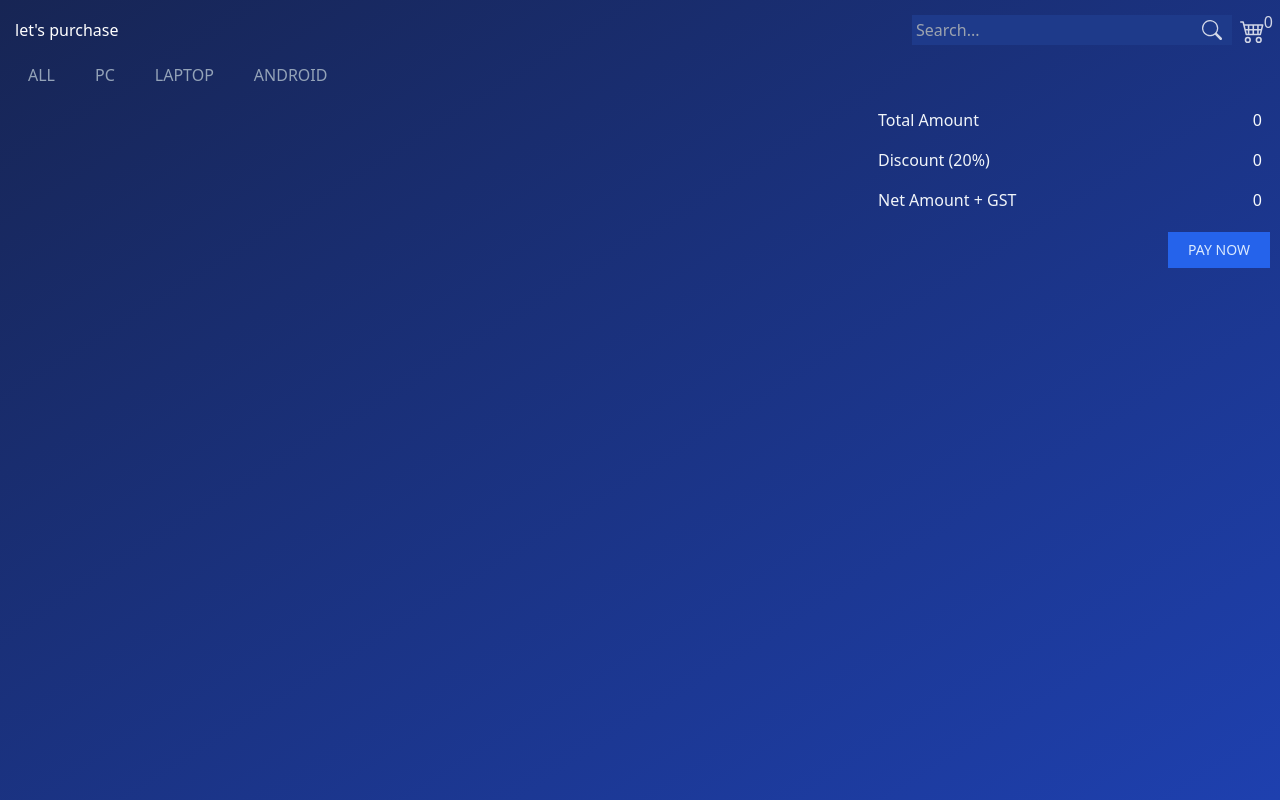
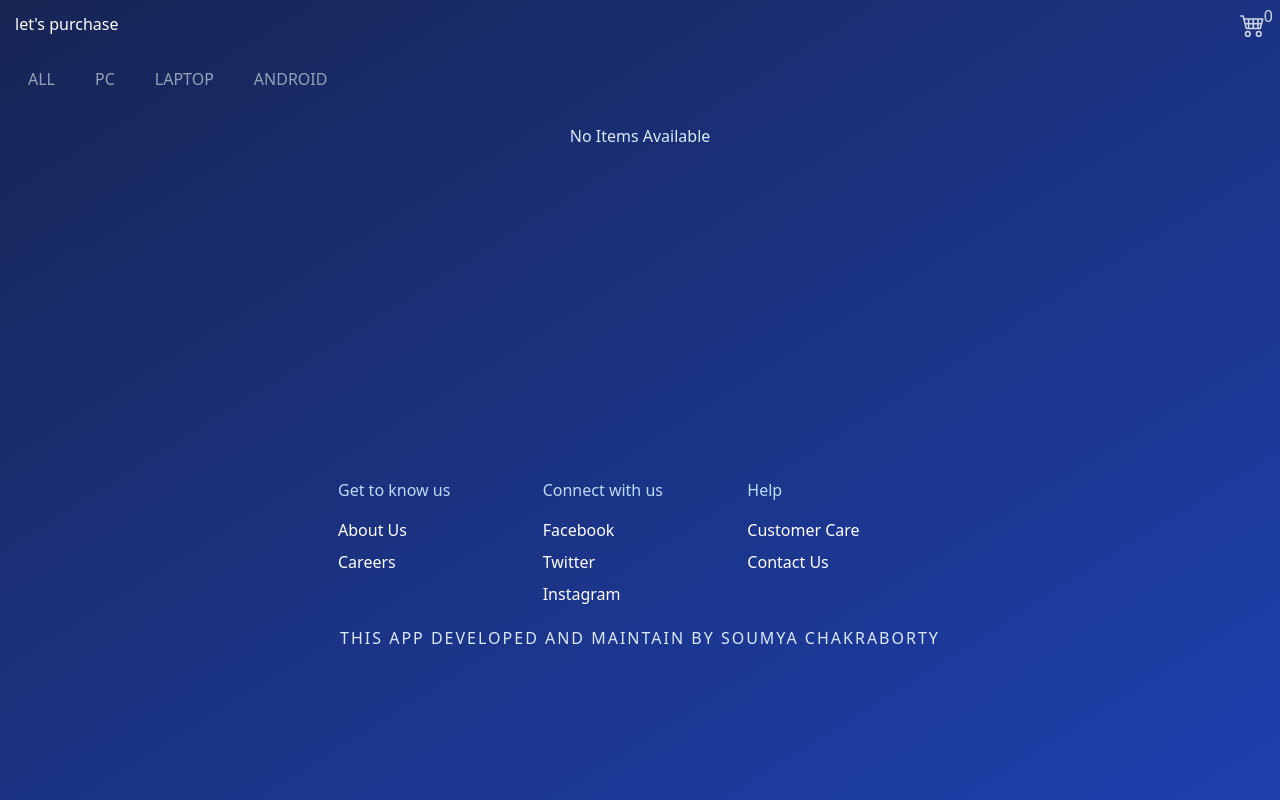
Before and after one commit to SOUMYA788/lets_purchase, a React (Create React App) app: page /cart in a window 1280 px wide. Built offline with nearby package versions, Linux system fonts and the light colour scheme.

Commit message:
Update Footer

```diff
--- a/src/App.js
+++ b/src/App.js
@@ -1,6 +1,6 @@
 import { useEffect, useState } from "react";
 import { BrowserRouter as Router, Routes, Route } from "react-router-dom";
-import { AllProducts, Cart, Header, ProductDetails, Products } from "./components";
+import { AllProducts, Cart, Footer, Header, ProductDetails, Products } from "./components";
 import { useCurrentLocalStorageState } from "./Context/LocalStorageDataContext";
 
 function App() {
@@ -25,21 +25,17 @@ function App() {
 
   return (
     <Router>
-      <div
-        className="App bg-gradient-to-br text-[1em] from-blue-950 to-blue-800
-        flex flex-col w-full h-[100dvh] p-[10px] overflow-y-scroll scroll-smooth select-none" focus="true">
-
+      <div className="App relative bg-gradient-to-br text-[1em] from-blue-950 to-blue-800 flex flex-col w-full h-[100dvh] px-[10px] py-1 overflow-hidden select-none">
         <Header />
-
-        <Routes>
-          <Route path="/" element={<AllProducts />} />
-          <Route path="/product/:catagory" element={<Products />} />
-          <Route path="/product/:catagory/:productName" element={<ProductDetails />} />
-          <Route path="/cart" element={<Cart />} />
-        </Routes>
-
-        {/* <Footer/> */}
-
+        <div className="w-full h-[calc(100%-100px)] overflow-y-scroll scroll-smooth">
+          <Routes>
+            <Route path="/" element={<AllProducts />} />
+            <Route path="/product/:catagory" element={<Products />} />
+            <Route path="/product/:catagory/:productName" element={<ProductDetails ProductDetailsMainHeight={"h-[calc(100dvh-100px)]"}/>} />
+            <Route path="/cart" element={<Cart />} />
+          </Routes>
+          <Footer />
+        </div>
       </div>
     </Router>
   );
--- /dev/null
+++ b/src/components/Layouts/Footer.jsx
@@ -0,0 +1,63 @@
+import React from 'react'
+import { Link } from 'react-router-dom'
+import { FooterLinksSet } from '../'
+
+export const Footer = () => {
+
+    const footerLinks = [
+        {
+            linkHeadding: "Get to know us",
+            links: [
+                {
+                    useLink: "/about",
+                    displayLink: "About Us"
+                }, {
+                    link: "/careers",
+                    displayLink: "Careers"
+                }
+            ]
+        }, {
+            linkHeadding: "Connect with us",
+            links: [
+                {
+                    useLink: "/",
+                    displayLink: "Facebook"
+                }, {
+                    link: "/",
+                    displayLink: "Twitter"
+                }, {
+                    link: "/",
+                    displayLink: "Instagram"
+                }
+            ]
+        }, {
+            linkHeadding: "Help",
+            links: [
+                {
+                    useLink: "/",
+                    displayLink: "Customer Care"
+                },{
+                    useLink: "/",
+                    displayLink: "Contact Us"
+                }
+            ]
+        }
+    ]
+
+    return (
+        <div className='w-full px-2 py-5 mx-auto flex flex-col gap-5 sm:w-[620px]'>
+            <div className='footerDiv w-full flex flex-col gap-[10px] text-white sm:flex-row'>
+                {
+                    footerLinks && footerLinks.map((footerLink, indx) => (
+                        <FooterLinksSet footerLinkHeadding={footerLink?.linkHeadding} footerLinks={footerLink?.links} />
+                    ))
+                }
+            </div>
+
+            <div className="watermark w-full ">
+                <p className="text-blue-100 text-center tracking-[2px]">THIS APP DEVELOPED AND MAINTAIN BY SOUMYA CHAKRABORTY</p>
+            </div>
+
+        </div>
+    )
+}
--- /dev/null
+++ b/src/components/Layouts/FooterLinksSet.jsx
@@ -0,0 +1,17 @@
+import React from 'react'
+import { Link } from 'react-router-dom'
+
+export const FooterLinksSet = ({ footerLinkHeadding, footerLinks }) => {
+    return (
+        <div className="w-full flex flex-col gap-2 sm:w-[200px]">
+            <h1 className='text-blue-200 py-2'>{footerLinkHeadding}</h1>
+            {
+                footerLinks && footerLinks.map((links, indx) => (
+                    <Link to={links?.link} key={`footerLink_${links?.displayLink}_${indx}`}>
+                         {links?.displayLink}
+                    </Link>
+                ))
+            }
+        </div>
+    )
+}
--- a/src/components/Layouts/Header.jsx
+++ b/src/components/Layouts/Header.jsx
@@ -9,18 +9,16 @@ const Header = () => {
   const [searchValue, setsearchValue] = useState("")
   const [{ cartItems }, dispatch] = useCurrentLocalStorageState();
   return (
-    <>
+    <div className='w-full h-[100px]'>
       <div className='w-full h-[40px] relative flex flex-row gap-6 text-white justify-between items-center px-[5px] py-[1px]'>
         <p className="logo text-[1rem]">let's purchase</p>
 
         <div className="headerRight w-full flex-1 justify-end flex flex-row gap-2 items-center">
 
-          <BsSearch className={`w-[20px] h-[20px] text-[rgba(255,255,255,0.8)] outline-none border-none hover:text-[rgba(255,255,255,1)] ${searchBarState ? "hidden" : "static"} sm:hidden`} onClick={(e) => {
-            e.stopPropagation();
-            setSearchBarState(!searchBarState)
-          }} />
-
-          <SearchBar searchBarState={searchBarState} setSearchBarState={setSearchBarState} searchValue={searchValue} setsearchValue={setsearchValue} />
+          {
+            // we have an option for search bar, for this small project, we didn't requrie this...
+            /* <SearchBar searchBarState={searchBarState} setSearchBarState={setSearchBarState} searchValue={searchValue} setsearchValue={setsearchValue} /> */
+          }
 
           <div className="relative">
             <Link to={`/cart`}>
@@ -36,7 +34,7 @@ const Header = () => {
         </div>
       </div>
 
-      <div id='catagoryNav' className="flex flex-row gap-6 overflow-x-scroll my-[5px] px-[10px]">
+      <div id='catagoryNav' className="flex w-full h-[60px] items-center flex-row gap-6 overflow-x-scroll my-[5px] px-[10px]">
         <NavLink
           to="/"
           className='p-2 text-center text-slate-400 hover:text-slate-300'>
@@ -54,7 +52,7 @@ const Header = () => {
           ))
         }
       </div>
-    </>
+    </div>
   )
 }
 
--- a/src/components/Layouts/ProductDetails.jsx
+++ b/src/components/Layouts/ProductDetails.jsx
@@ -4,7 +4,7 @@ import { getProductDetails } from '../../Reducers/StockReducer';
 import { ProductDetailsList } from "../"
 import { useCurrentLocalStorageState } from '../../Context/LocalStorageDataContext';
 
-export const ProductDetails = () => {
+export const ProductDetails = ({ ProductDetailsMainHeight }) => {
   const [localstorageState, dispatch] = useCurrentLocalStorageState()
   const [selectedProductDetails, setSelectedProductDetails] = useState(null);
   const [selectedProductImage, setSelectedProductImage] = useState(null);
@@ -61,17 +61,15 @@ export const ProductDetails = () => {
   }
 
   return (
-    <div className='w-full h-[calc(100%-90px)] flex-1 p-2 mx-auto'>
-
-      <div className="p-2 mb-2 text-slate-200 bg-blue-600 flex flex-row items-center justify-between">
+    <div className={`w-full ${ProductDetailsMainHeight}`}>
+      <div className="w-full h-[35px] p-2 mb-[10px] text-slate-200 bg-blue-600 flex flex-row items-center justify-between">
         <h2>{productName}</h2>
         <h2>{selectedProductDetails?.details?.price.toLocaleString()}</h2>
       </div>
 
+      <div className="w-full h-[calc(100%-45px)] flex flex-col gap-3 overflow-y-scroll sm:overflow-y-hidden sm:flex-row">
 
-      <div className="w-full flex flex-col gap-3 overflow-y-scroll overflow-x-hidden sm:overflow-y-hidden sm:flex-row sm:h-full">
-
-        <div className='w-full h-fit sm:h-full sm:max-w-[300px]'>
+        <div className='w-full h-full sm:h-full sm:max-w-[300px]'>
 
           <div className="w-full h-[200px] flex flex-row justify-between gap-2 bg-blue-600 p-2">
 
@@ -91,7 +89,7 @@ export const ProductDetails = () => {
 
         </div>
 
-        <div className="w-full h-fit flex flex-col gap-2 bg-blue-600 p-2 sm:h-full sm:overflow-y-scroll">
+        <div className="w-full h-full flex-1 flex flex-col gap-2 bg-blue-600 p-2 sm:overflow-y-scroll">
           {selectedProductDetails?.details && <ProductDetailsList stockDetails={selectedProductDetails?.details} />}
         </div>
 
--- a/src/components/Layouts/Products.jsx
+++ b/src/components/Layouts/Products.jsx
@@ -12,7 +12,7 @@ export const Products = () => {
   }, [catagory, AllProducts]);
 
   return (
-    <div className="w-full h-full flex flex-wrap gap-3 flex-row items-center overflow-y-scroll mx-auto sm:w-[650px] sm:gap-3 sm:justify-center">
+    <div className="w-full min-h-full flex flex-row flex-wrap gap-[10px] items-center mx-auto sm:w-[630px]">
       {
         AllProducts && AllProducts.map((productsInfo) => (
           <ProductCard
--- a/src/components/Layouts/SearchBar.jsx
+++ b/src/components/Layouts/SearchBar.jsx
@@ -22,6 +22,12 @@ export const SearchBar = ({ searchValue, setsearchValue, searchBarState, setSear
 
     return (
 
+        <>
+            <BsSearch className={`w-[20px] h-[20px] text-[rgba(255,255,255,0.8)] outline-none border-none hover:text-[rgba(255,255,255,1)] ${searchBarState ? "hidden" : "static"} sm:hidden`} onClick={(e) => {
+                e.stopPropagation();
+                setSearchBarState(!searchBarState)
+            }} />
+
             <div className={`searchDiv absolute top-0 left-0 w-full h-full flex-row justify-between items-center gap-1 bg-blue-900 ${searchBarState ? "flex" : "hidden"} sm:flex sm:static sm:max-w-[320px]`}>
                 <form className='w-full h-full flex flex-row items-center' onSubmit={(subEvt) => searchSubmit(subEvt)}>
                     <input
@@ -44,5 +50,6 @@ export const SearchBar = ({ searchValue, setsearchValue, searchBarState, setSear
                     </button>
                 </form>
             </div>
+        </>
     )
 }
--- a/src/components/Pages/AllProducts.jsx
+++ b/src/components/Pages/AllProducts.jsx
@@ -5,14 +5,14 @@ import { useCurrentStockState } from '../../Context/StockDataContext'
 export const AllProducts = () => {
   const [stockDataState, dispatch] = useCurrentStockState();
   return (
-    <div className='w-full h-full flex flex-col items-center mx-auto overflow-x-scroll sm:w-[650px]'>
+    <div className='w-full min-h-full flex flex-col items-center mx-auto sm:w-[650px]'>
       {
         allCatagories.map((catagory, indx) => {
           let products = stockDataState[catagory];
           return (
             <div className='w-full' key={`product_list_${indx}`}>
               <p className='w-full text-slate-300 py-2 tracking-wider'>{catagory.toUpperCase()}</p>
-              <div className='w-full flex flex-row gap-2 flex-wrap my-2 sm:w-[650px] sm:justify-center' key={`AllProducts_${indx}`}>
+              <div className='w-full mx-auto flex flex-row gap-[10px] flex-wrap my-2 sm:w-630px' key={`AllProducts_${indx}`}>
                 {
                   products.map((product) => {
                     return (
--- a/src/components/Pages/Cart.jsx
+++ b/src/components/Pages/Cart.jsx
@@ -15,8 +15,10 @@ export const Cart = () => {
     }
   }, [cartItems])
 
+  if (cartItems.length < 1) return (<div className='text-center text-blue-100 p-5 h-1/2 flex justify-center'>No Items Available</div>)
+
   return (
-    <div className='w-full h-fit flex flex-col gap-5 sm:flex-row'>
+    <div className='w-full h-full flex flex-col gap-5 sm:flex-row'>
 
       <div className="productRow flex-1 w-full flex flex-col gap-2 overflow-x-scroll">
         {
@@ -46,6 +48,7 @@ export const Cart = () => {
           <button className='text-sm px-5 py-2 bg-blue-600 text-blue-100 outline-none ring-blue-400 hover:ring-2 hover:text-blue-600 hover:bg-blue-100' onClick={(e) => {
             e.preventDefault();
             e.stopPropagation();
+            // Payment Integration Required...
           }}>PAY NOW</button>
         </div>
       </div>
--- a/src/components/index.js
+++ b/src/components/index.js
@@ -5,3 +5,5 @@ export {Cart} from "./Pages/Cart";
 export {Products} from "./Layouts/Products";
 export {ProductDetails} from "./Layouts/ProductDetails";
 export {ProductDetailsList} from "./Layouts/ProductDetailsList";
+export {Footer} from "./Layouts/Footer"
+export {FooterLinksSet} from "./Layouts/FooterLinksSet";
```
Lines whose indentation alone changed are shown as unchanged.
